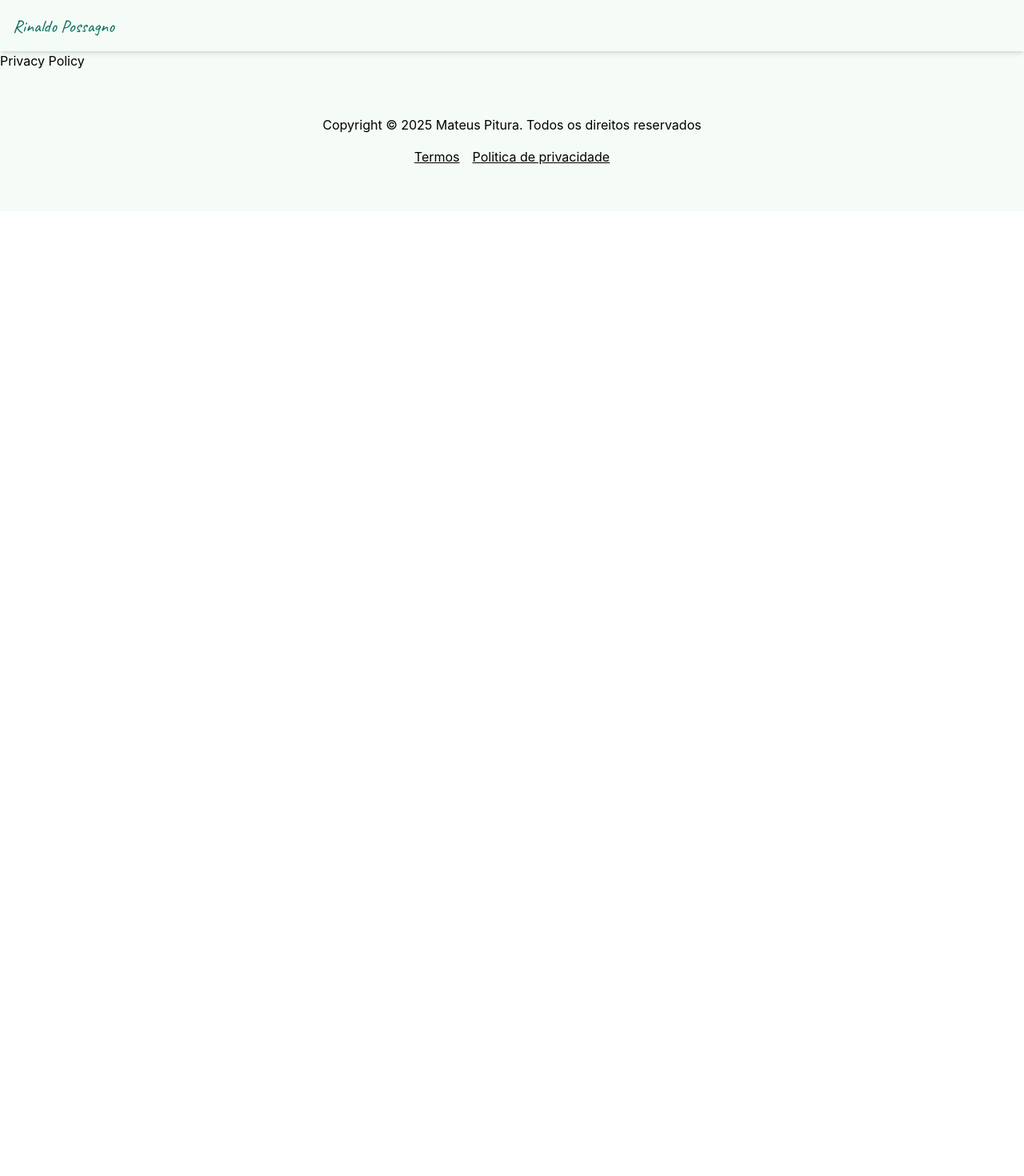
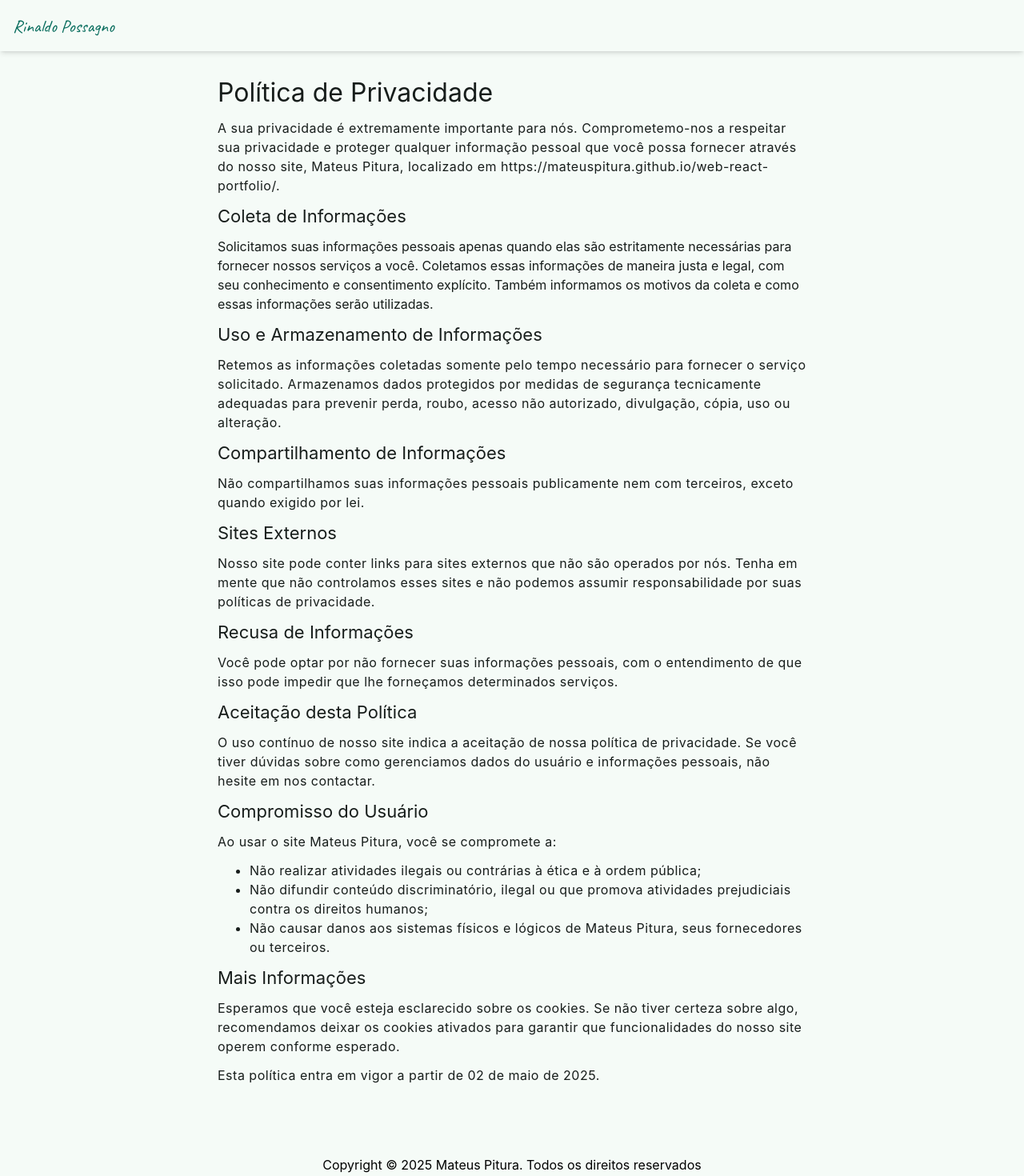
Before and after one commit to MateusPitura/web-react-rp, a React (Vite) app: page /privacypolicy in a window 1280 px wide. Shown: the top 1470 px of the page at 80% size. Before the commit the page ends 800 px from the top, so only its background shows below. Built offline with nearby package versions, Linux system fonts and the light colour scheme.

Commit message:
feat: added private policy

```diff
--- a/src/domains/map/components/Map.tsx
+++ b/src/domains/map/components/Map.tsx
@@ -1,6 +1,6 @@
 import SectionContainer from "@/global/components/SectionContainer";
 import { sections } from "@/global/constants/sections";
-import type { ReactNode } from "react";
+import { type ReactNode } from "react";
 
 export default function Map(): ReactNode {
   return (
--- a/src/domains/pages/components/PrivacyPolicy.tsx
+++ b/src/domains/pages/components/PrivacyPolicy.tsx
@@ -1,9 +1,84 @@
-import type { ReactNode } from 'react';
+import type { ReactNode } from "react";
 
 export default function PrivacyPolicy(): ReactNode {
   return (
-    <div>
-      Privacy Policy
+    <div className="bg-light-surface">
+      <main className="flex flex-wrap max-w-3xl m-auto justify-center text-left gap-3 py-8 px-4 text-light-on-surface">
+        <h1 className="text-headline-large w-full">Política de Privacidade</h1>
+        <p className="text-body-large w-full">
+          A sua privacidade é extremamente importante para nós. Comprometemo-nos
+          a respeitar sua privacidade e proteger qualquer informação pessoal que
+          você possa fornecer através do nosso site, Mateus Pitura, localizado
+          em https://mateuspitura.github.io/web-react-portfolio/.
+        </p>
+        <h2 className="text-title-large w-full">Coleta de Informações</h2>
+        <p>
+          Solicitamos suas informações pessoais apenas quando elas são
+          estritamente necessárias para fornecer nossos serviços a você.
+          Coletamos essas informações de maneira justa e legal, com seu
+          conhecimento e consentimento explícito. Também informamos os motivos
+          da coleta e como essas informações serão utilizadas.
+        </p>
+        <h2 className="text-title-large w-full">
+          Uso e Armazenamento de Informações
+        </h2>
+        <p className="text-body-large w-full">
+          Retemos as informações coletadas somente pelo tempo necessário para
+          fornecer o serviço solicitado. Armazenamos dados protegidos por
+          medidas de segurança tecnicamente adequadas para prevenir perda,
+          roubo, acesso não autorizado, divulgação, cópia, uso ou alteração.
+        </p>
+        <h2 className="text-title-large w-full">Compartilhamento de Informações</h2>
+        <p className="text-body-large w-full">
+          Não compartilhamos suas informações pessoais publicamente nem com
+          terceiros, exceto quando exigido por lei.
+        </p>
+        <h2 className="text-title-large w-full">Sites Externos</h2>
+        <p className="text-body-large w-full">
+          Nosso site pode conter links para sites externos que não são operados
+          por nós. Tenha em mente que não controlamos esses sites e não podemos
+          assumir responsabilidade por suas políticas de privacidade.
+        </p>
+        <h2 className="text-title-large w-full">Recusa de Informações</h2>
+        <p className="text-body-large w-full">
+          Você pode optar por não fornecer suas informações pessoais, com o
+          entendimento de que isso pode impedir que lhe forneçamos determinados
+          serviços.
+        </p>
+        <h2 className="text-title-large w-full">Aceitação desta Política</h2>
+        <p className="text-body-large w-full">
+          O uso contínuo de nosso site indica a aceitação de nossa política de
+          privacidade. Se você tiver dúvidas sobre como gerenciamos dados do
+          usuário e informações pessoais, não hesite em nos contactar.
+        </p>
+        <h2 className="text-title-large w-full">Compromisso do Usuário</h2>
+        <p className="text-body-large w-full">
+          Ao usar o site Mateus Pitura, você se compromete a:
+        </p>
+        <ul className="list-disc pl-10">
+          <li className="text-body-large w-full">
+            Não realizar atividades ilegais ou contrárias à ética e à ordem
+            pública;
+          </li>
+          <li className="text-body-large w-full">
+            Não difundir conteúdo discriminatório, ilegal ou que promova
+            atividades prejudiciais contra os direitos humanos;
+          </li>
+          <li className="text-body-large w-full">
+            Não causar danos aos sistemas físicos e lógicos de Mateus Pitura,
+            seus fornecedores ou terceiros.
+          </li>
+        </ul>
+        <h2 className="text-title-large w-full">Mais Informações</h2>
+        <p className="text-body-large w-full">
+          Esperamos que você esteja esclarecido sobre os cookies. Se não tiver
+          certeza sobre algo, recomendamos deixar os cookies ativados para
+          garantir que funcionalidades do nosso site operem conforme esperado.
+        </p>
+        <p className="text-body-large w-full">
+          Esta política entra em vigor a partir de 02 de maio de 2025.
+        </p>
+      </main>
     </div>
   );
 }
```
